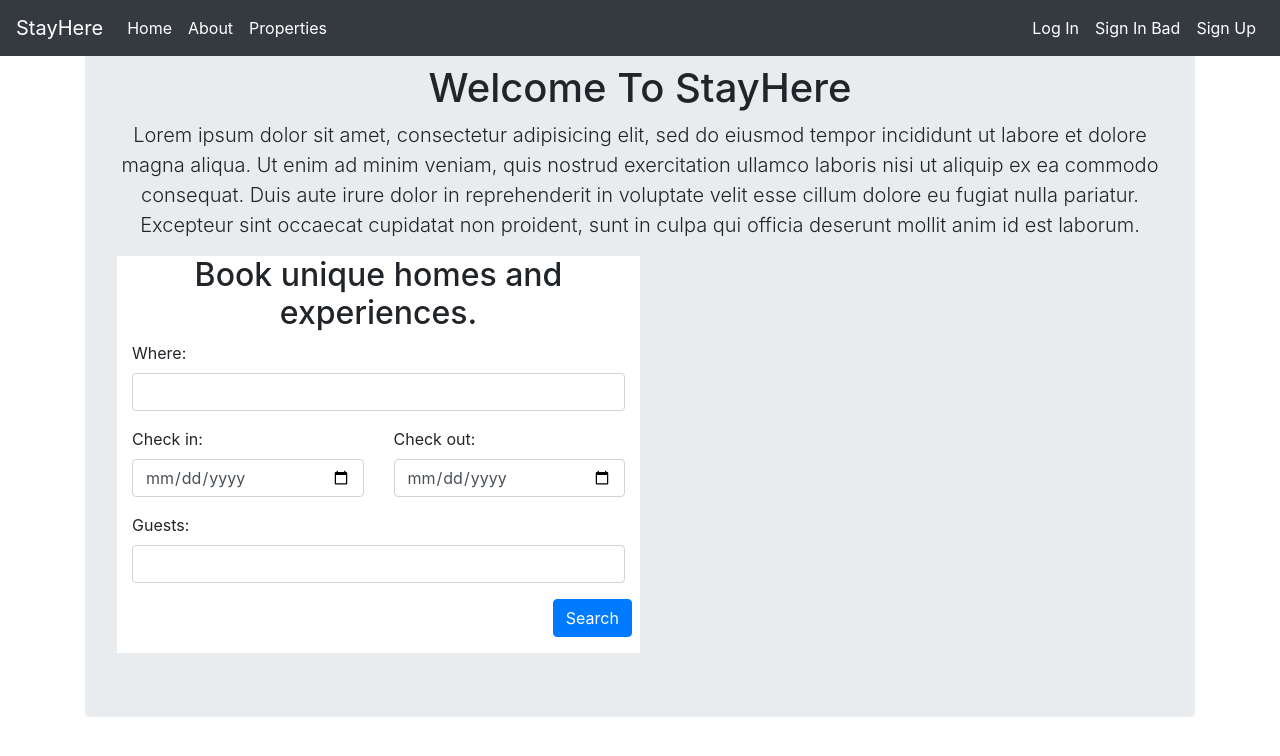
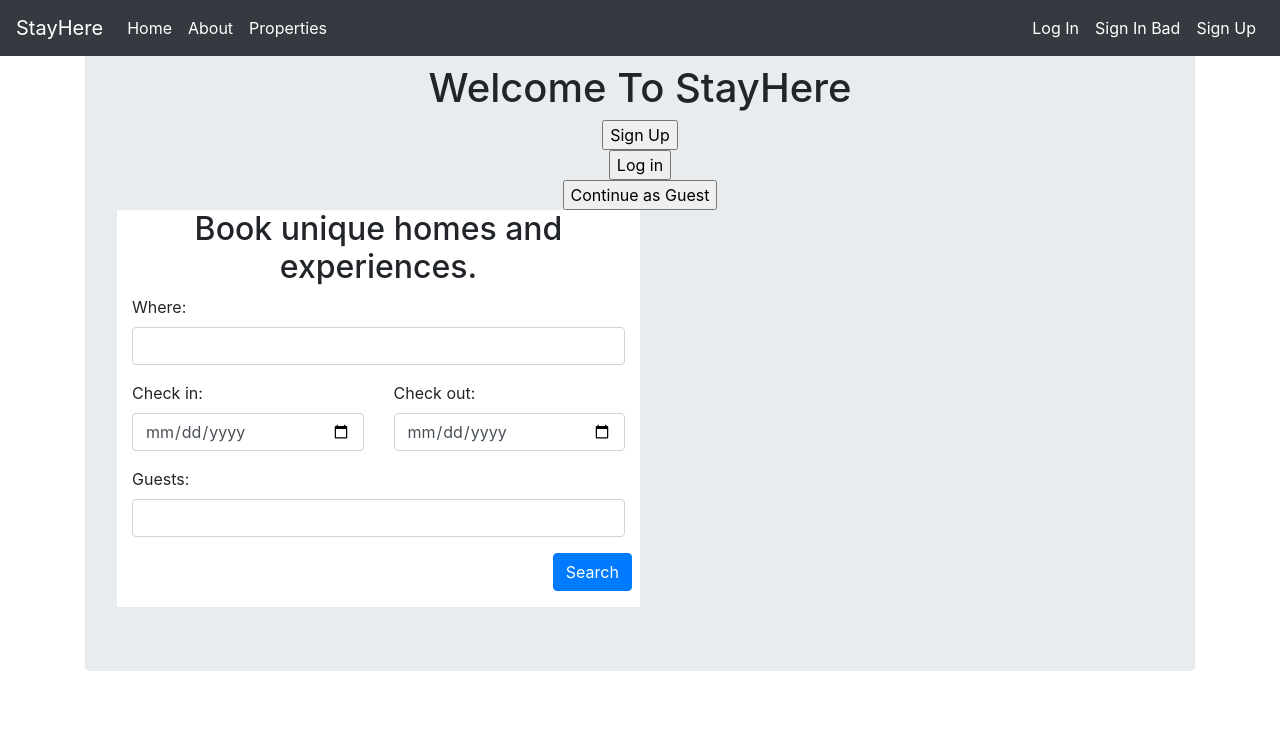
Before and after one commit to SamanAttar/StayHere, a Flask app: page / in a window 1280 px wide. Shown: the top 756 px of the page. Run offline with Flask 2, Linux system fonts and the light colour scheme; some libraries are stand-ins or nearby versions.

Commit message:
Added login/signup/continue as guest buttons

```diff
--- a/templates/home.html
+++ b/templates/home.html
@@ -3,8 +3,15 @@
 {% block body %}
   <div class="jumbotron text-center">
     <h1>Welcome To StayHere</h1>
-    <p class="lead"> Lorem ipsum dolor sit amet, consectetur adipisicing elit, sed do eiusmod tempor incididunt ut labore et dolore magna aliqua. Ut enim ad minim veniam, quis nostrud exercitation ullamco laboris nisi ut aliquip ex ea commodo consequat. Duis aute irure dolor in reprehenderit in voluptate velit esse cillum dolore eu fugiat nulla pariatur. Excepteur sint occaecat cupidatat non proident, sunt in culpa qui officia deserunt mollit anim id est laborum.</p>
-  <div>
+	<form action="signup.html">
+		<input type="submit" value="Sign Up" />
+	</form>
+	<form action="login.html">
+		<input type="submit" value="Log in" />
+	</form>
+	<form action="properties.html">
+		<input type="submit" value="Continue as Guest" />
+	</form>
 
   <div class="continer col-6 bg-white">
     <h2>Book unique homes and experiences.</h2>
```
